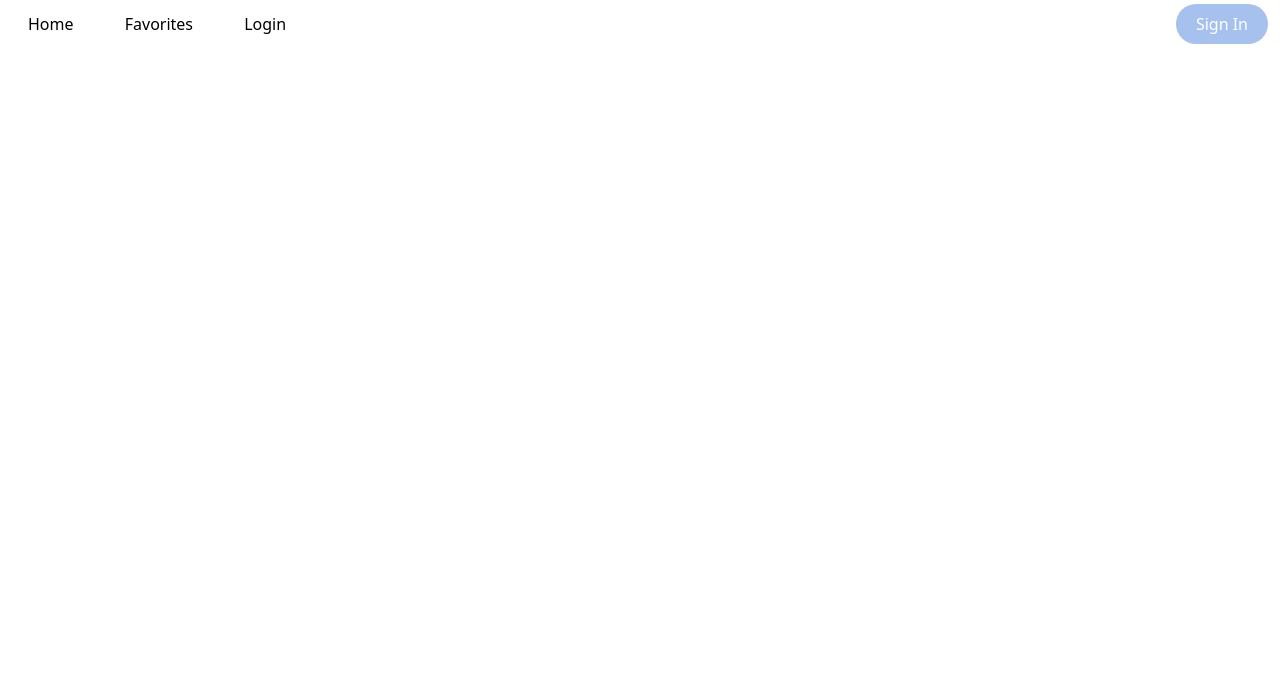
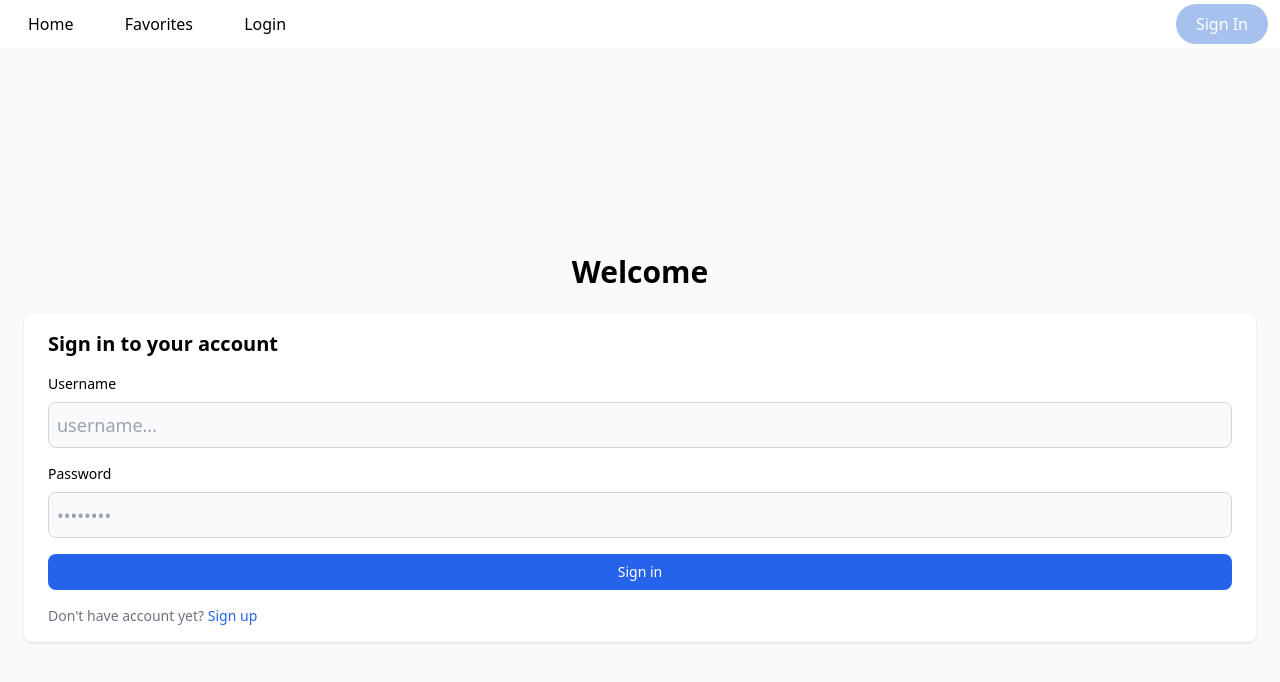
Before and after one commit to csalinas14/Cookbook-WebApp-Frontend, a React (Vite) app: page /login in a window 1280 px wide. Shown: the top 682 px of the page. Built offline with nearby package versions, Linux system fonts and the light colour scheme.

Commit message:
Adding login page

```diff
--- a/src/App.jsx
+++ b/src/App.jsx
@@ -2,6 +2,7 @@
 import Home from './components/Home'
 import Navbar from './components/Navbar'
 import Recipe from './components/Recipe'
+import Login from './components/Login'
 import { Routes, Route, useMatch } from 'react-router-dom'
 import { useSelector } from 'react-redux'
 import recipeService from './services/recipes'
@@ -28,7 +29,8 @@ const App = () => {
     <div>
       <Navbar />
       <Routes>
-        <Route path='recipes/:id' element={<Recipe />} />
+        <Route path='/login' element={<Login />} />
+        <Route path='/recipes/:id' element={<Recipe />} />
         <Route path='/' element={<Home />} />
       </Routes>
     </div>
--- /dev/null
+++ b/src/components/Login.jsx
@@ -0,0 +1,46 @@
+import { useState } from 'react'
+
+const Login = () => {
+  const [username, setUsername] = useState('')
+  const [password, setPassword] = useState('')
+
+  return (
+    <div className='dark:bg-gray-900 bg-gray-50'>
+      <div className='mx-auto flex flex-col items-center justify-center px-6 py-8 md:h-screen'>
+        <p className='dark:text-white mb-6 text-3xl font-semibold'>Welcome</p>
+        <div className='w-full space-y-4 rounded-lg bg-white px-6 py-4 shadow'>
+          <p className='text-xl font-bold'>Sign in to your account</p>
+          <form className='space-y-4 '>
+            <div>
+              <label className='mb-2 block text-sm font-medium'>Username</label>
+              <input
+                placeholder='username...'
+                className='focus:ring-primary-600 block w-full rounded-lg border border-gray-300 bg-gray-50 p-2 text-lg focus:border-blue-600'
+              ></input>
+            </div>
+            <div>
+              <label className='mb-2 block text-sm font-medium'>Password</label>
+              <input
+                placeholder='••••••••'
+                className='focus:ring-primary-600 block w-full rounded-lg border border-gray-300 bg-gray-50 p-2 text-lg focus:border-blue-600'
+                type='password'
+              ></input>
+            </div>
+
+            <button className='w-full rounded-lg bg-blue-600 py-2 text-sm text-white hover:bg-blue-700'>
+              Sign in
+            </button>
+            <p className='text-sm font-light text-gray-500'>
+              Don't have account yet?{' '}
+              <a href='#' className='font-medium text-blue-600 hover:underline'>
+                Sign up
+              </a>
+            </p>
+          </form>
+        </div>
+      </div>
+    </div>
+  )
+}
+
+export default Login
--- a/src/components/Navbar.jsx
+++ b/src/components/Navbar.jsx
@@ -1,4 +1,5 @@
 import { useState } from 'react'
+import { Link } from 'react-router-dom'
 
 const Navbar = () => {
   const [hideMobileMenu, setHideMobileMenu] = useState(true)
@@ -8,7 +9,9 @@ const Navbar = () => {
     //event.preventDefault()
     setHideMobileMenu(!hideMobileMenu)
   }
-  const hidden = hideMobileMenu ? 'top-[-100%]' : 'top-[7%]'
+  const hidden = hideMobileMenu ? 'top-[-100%]' : 'top-[6.5%]'
+  const allowHidingMenu =
+    hidden == 'top-[6.5%]' ? () => toggleMobileMenu() : null
   //console.log(hidden)
   return (
     <nav className='m:w-[92%] mx-auto flex w-full items-center justify-between px-3 py-1'>
@@ -17,9 +20,13 @@ const Navbar = () => {
       >
         <ul className='flex flex-col gap-8 md:flex-row md:items-center md:gap-[4vw]'>
           <li>
-            <a className='hover:text-gray-500' href='#'>
+            <Link
+              className='hover:text-gray-500'
+              to='/'
+              onClick={allowHidingMenu}
+            >
               Home
-            </a>
+            </Link>
           </li>
           <li>
             <a href='#' className='hover:text-gray-500'>
@@ -27,9 +34,13 @@ const Navbar = () => {
             </a>
           </li>
           <li>
-            <a href='#' className='hover:text-gray-500'>
+            <Link
+              className='hover:text-gray-500'
+              to='/login'
+              onClick={allowHidingMenu}
+            >
               Login
-            </a>
+            </Link>
           </li>
         </ul>
       </div>
--- a/src/components/Pagination.jsx
+++ b/src/components/Pagination.jsx
@@ -76,7 +76,7 @@ const Pagination = () => {
   //console.log(lastTripleDots)
 
   return (
-    <div className='relative w-full ' role='group'>
+    <div className='relative w-full py-2' role='group'>
       <nav
         aria-label='Pagination'
         className='flex items-center justify-evenly text-gray-600'
```
